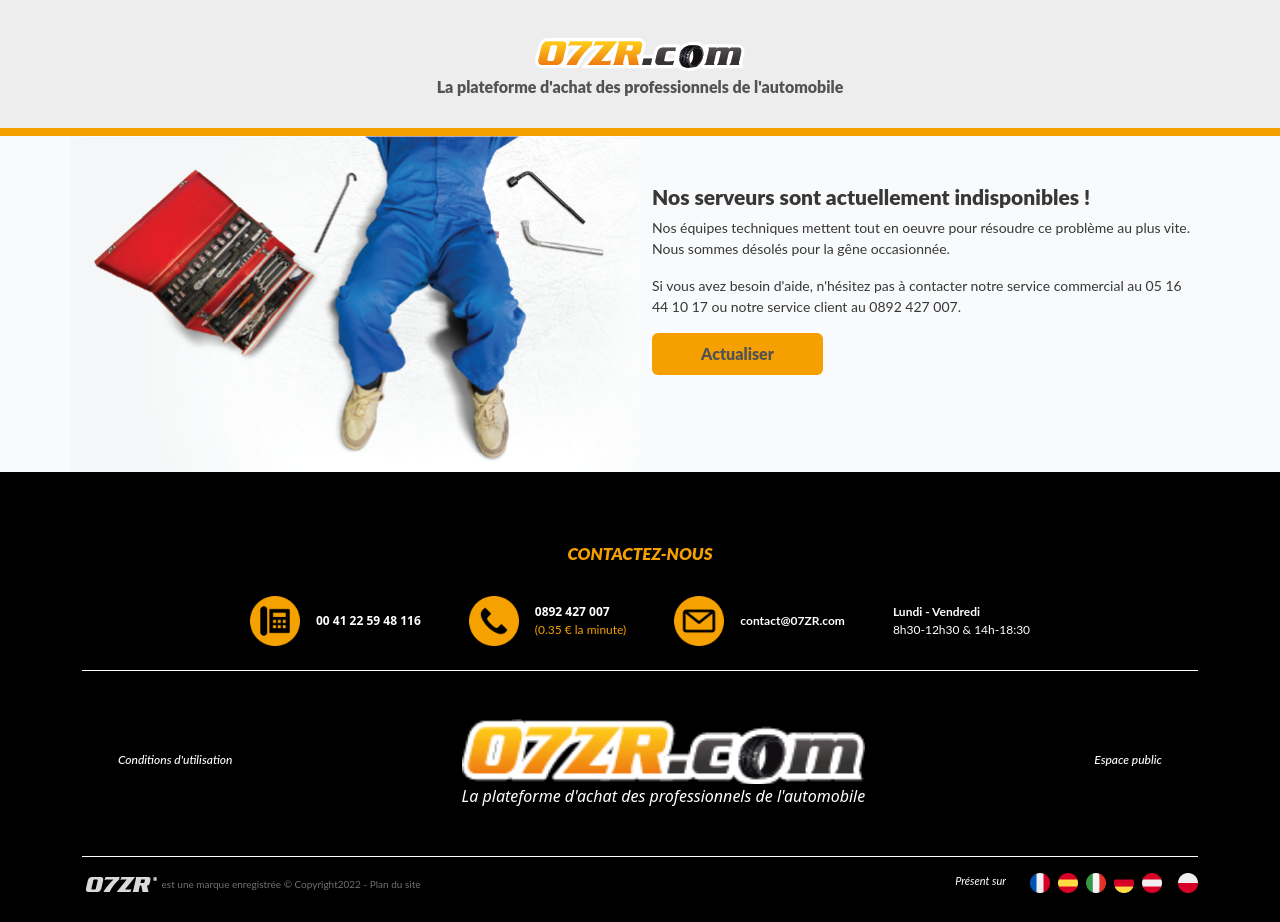
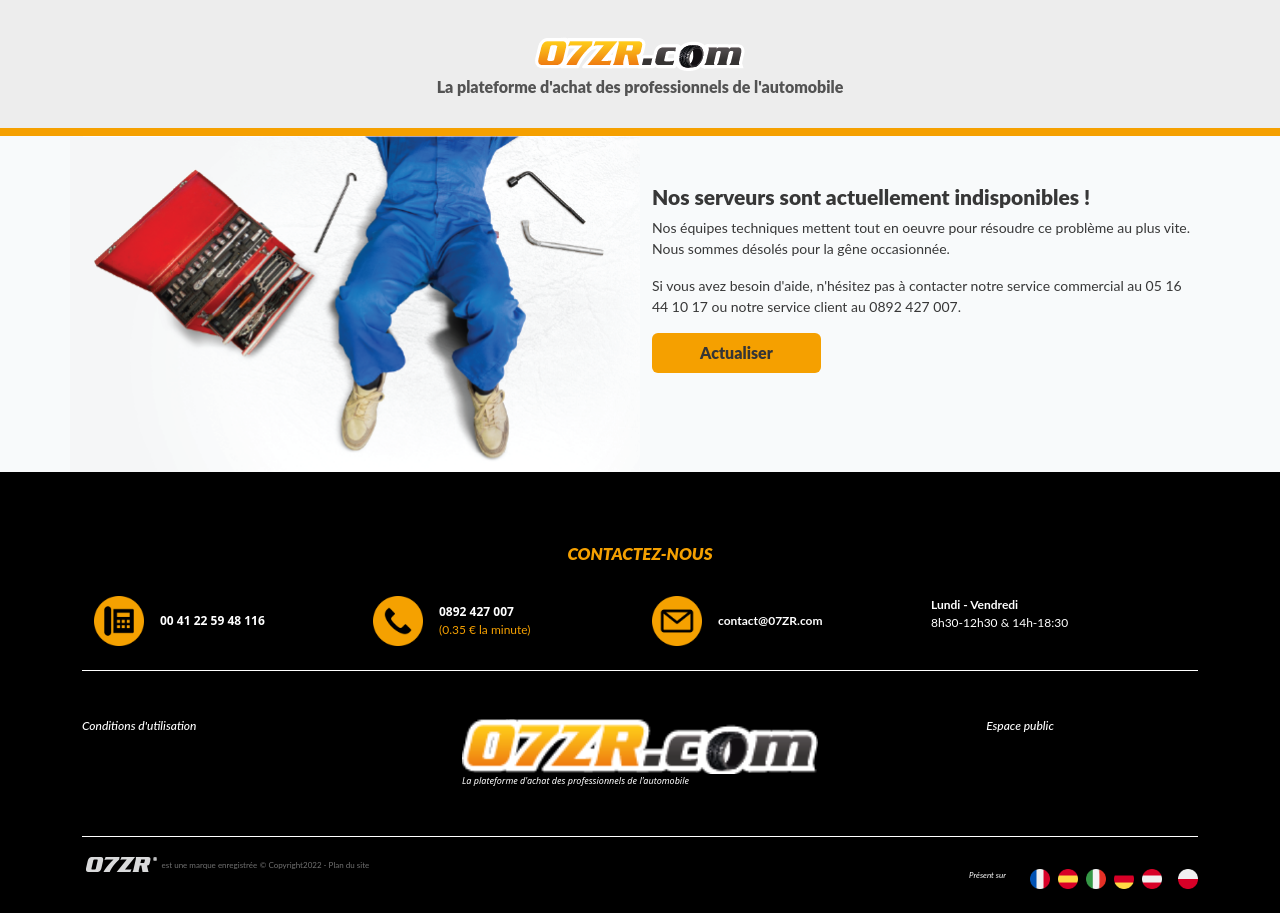
Before and after one commit to ayoub-bani/07zr, a plain HTML site: page index.html in a window 1280 px wide. Drawn offline with nearby package versions, Linux system fonts and the light colour scheme.

Commit message:
responsive breakpoint

```diff
--- a/index.html
+++ b/index.html
@@ -32,10 +32,10 @@
         <section id="main" class="d-flex background-color">
             <div class="container">
                 <div class="row">
-                    <div class="col back-image">
+                    <div class="col-md-6 back-image">
                         <!-- <img src="./img/bg-error-new.png" alt="a worker"> -->
                     </div>
-                    <div class="col mt-5">
+                    <div class="col-md-6 mt-5">
                         <h1 class="main__title">Nos serveurs sont actuellement indisponibles !</h1>
                         <p class="main__subtitle">Nos équipes techniques mettent tout en oeuvre pour résoudre ce problème au plus vite. Nous sommes désolés pour la gêne
                             occasionnée.</p>
@@ -54,14 +54,16 @@
                             <h3 class="text-uppercase contact__color fst-italic">contactez-nous</h3>
                         </div>
                     </div>
-                    <div class="row">
-                        <div class="col d-flex justify-content-center">
-                            <div class="d-flex align-items-center">
+                    <div class="row center-icons">
+                        <div class="col-md-3">
+                            <div class="d-flex align-items-center icon-spacing">
                                 <!-- icon -->
                                 <img class="footer__icon" src="./img/phone-set.png" alt="office phone icon">
                                 <span class="text-white ps-3 fw-bolder footer__number">00 41 22 59 48 116</span>
                             </div>
-                            <div class="d-flex align-items-center ms-5">
+                        </div>
+                        <div class="col-md-3">
+                            <div class="d-flex align-items-center icon-spacing">
                                 <!-- icon -->
                                 <img class="footer__icon" src="./img/phone-call.png" alt="phone icon">
                                 <div class="d-flex flex-column">
@@ -69,19 +71,22 @@
                                     <span class="footer__text ps-3">(0.35 € la minute)</span>
                                 </div>
                             </div>
-                            <div class="d-flex align-items-center ms-5">
+                        </div>
+                        <div class="col-md-3">
+                            <div class="d-flex align-items-center icon-spacing">
                                 <!-- icon -->
                                 <img class="footer__icon" src="./img/email.png" alt="email icon">
                                 <span class="footer__text text-white ps-3 fw-bolder">contact@07ZR.com</span>
                             </div>
-                            <div class="d-flex align-items-center ms-5">
+                        </div>
+                        <div class="col-md-3">
+                            <div class="d-flex align-items-center icon-spacing custom-margin">
                                 <!-- icon -->
                                 <div class="d-flex flex-column">
                                     <span class="footer__text text-white fw-bolder">Lundi - Vendredi</span>
                                     <span class="footer__text text-white">8h30-12h30 & 14h-18:30</span>
                                 </div>
                             </div>
-
                         </div>
                     </div>
                 </div>
@@ -89,14 +94,23 @@
             <div class="container">
                 <div class="midle-section py-5">
                     <div class="row">
-                        <div class="col px-5 d-flex justify-content-between align-items-center text-white">
-                            <h3 class="mid-text">Conditions d'utilisation</h3>
+                        <div class="col-md-4">
+                            <h3 class="mid-text text-white">Conditions d'utilisation</h3>
+                        </div>
+                        <div class="col-md-4">
                             <div class="d-flex flex-column logo">
                                 <img class="footer-logo" src="./img/logo.png" alt="logo">
-                                <span class="fst-italic">La plateforme d'achat des professionnels de l'automobile </span>
+                                <span class="fst-italic mid-text__size text-white">La plateforme d'achat des professionnels de l'automobile </span>
 
                             </div>
-                            <h3 class="mid-text">Espace public</h3>
+                        </div>
+                        <div class="col-md-4">
+                            <h3 class="mid-text text-white text-center">Espace public</h3>
+                        </div>
+                        <div class="col px-5 d-flex justify-content-between align-items-center text-white flex-wrap">
+
+
+
                         </div>
                     </div>
                 </div>
@@ -105,14 +119,14 @@
             <div class="container">
                 <div class="last-section text-white py-3">
                     <div class="row">
-                        <div class="col d-flex justify-content-between">
+                        <div class="col d-flex justify-content-between flex-wrap">
                             <div class="footer__slogan">
                                 <img src="./img/Logo-footer.png" alt="logo">
-                                <span> est une marque enregistrée</span>
-                                <span>© Copyright2022 - Plan du site</span>
+                                <span class="footer__slogan--text"> est une marque enregistrée</span>
+                                <span class="footer__slogan--text">© Copyright2022 - Plan du site</span>
                             </div>
                             <div class="d-flex fst-italic selection-pays">
-                                <p class="me-4">Présent sur</p>
+                                <p class="footer__slogan--text me-4">Présent sur</p>
                                 <img class="flags me-2" src="./img/flags/france.png" alt="">
                                 <img class="flags me-2" src="./img/flags/spain.png" alt="">
                                 <img class="flags me-2" src="./img/flags/italy.png" alt="">
--- a/style.css
+++ b/style.css
@@ -111,3 +111,177 @@
 #footer .flags {
     height: 20px;
 }
+
+/* Media Queries */
+
+@media (min-width: 320px) {
+    .logo__slogan {
+        font-size: 10px;
+    }
+
+
+    #main .back-image {
+        height: 15rem;
+    }
+
+    #footer .footer-logo {
+        height: 45px;
+    }
+
+    #main .main__title {
+        text-align: center;
+        font-size: 16px;
+    }
+
+    #main .main__subtitle {
+        text-align: center;
+        font-size: 12px;
+    }
+
+    #main .btn.custom-style {
+        border: none;
+        margin-bottom: 1rem !important;
+        margin: 0 auto;
+        color: #353535;
+        display: inherit;
+    }
+
+    #footer .first-section .contact__color {
+        font-size: 12px;
+    }
+
+    #footer .footer__icon {
+        height: 30px;
+    }
+
+    #footer .mid-text__size {
+        font-size: 9px;
+    }
+
+    #footer .mid-text {
+        font-size: 10px;
+    }
+
+    #footer .footer__slogan--text {
+        font-size: 8px;
+    }
+
+    #footer .selection-pays {
+        margin-top: 1rem;
+    }
+
+    #footer .center-icons {
+        margin: 0 auto;
+        display: table;
+    }
+
+    #footer .icon-spacing {
+        margin-bottom: 1rem;
+    }
+
+    #footer .custom-margin {
+        margin-left: 3rem;
+    }
+}
+
+/* // Medium devices (tablets, 768px and up) */
+@media (min-width: 768px) {
+
+    #header {
+        background-color: #EDEDED;
+        height: 8rem;
+    }
+
+    .logo__slogan {
+        font-size: 16px;
+        margin-bottom: -0.5rem;
+        font-weight: 900;
+    }
+
+    .logo__yellow-bar {
+        height: .5rem;
+    }
+
+    #main .back-image {
+        height: 21rem;
+    }
+
+    #main .main__title {
+        font-size: 21px;
+        text-align: left;
+    }
+
+    #main .main__subtitle {
+        font-size: 14px;
+        text-align: left;
+    }
+
+    #main .btn.custom-style {
+        margin: 0;
+    }
+
+
+    #footer .first-section .contact__color {
+        font-size: 17px;
+    }
+
+    #footer .footer__icon {
+        height: 50px;
+    }
+
+    #footer .footer__number {
+        font-size: 12px;
+    }
+
+    #footer .footer__text {
+        font-size: 12px;
+    }
+
+    #footer .first-section,
+    .midle-section {
+        border-bottom: 1px solid white;
+    }
+
+    #footer .footer-logo {
+        height: 55px;
+    }
+
+    #footer .mid-text {
+        font-size: 12px;
+    }
+
+    #footer .footer__slogan {
+        font-size: 10px;
+    }
+
+    #footer .selection-pays {
+        font-size: 11px;
+    }
+
+    #footer .flags {
+        height: 20px;
+    }
+
+    #main .back-image {
+        height: 21rem;
+    }
+
+    #footer .center-icons {
+        margin: 0 auto;
+        display: flex;
+    }
+
+    #footer .icon-spacing {
+        margin-bottom: 0rem;
+    }
+
+    #footer .custom-margin {
+        margin-left: 0rem;
+    }
+}
+
+@media (max-width: 1200px) {
+    #footer .footer-logo {
+        height: 45px;
+    }
+}
```
Also changed, not shown: 1 other file.
